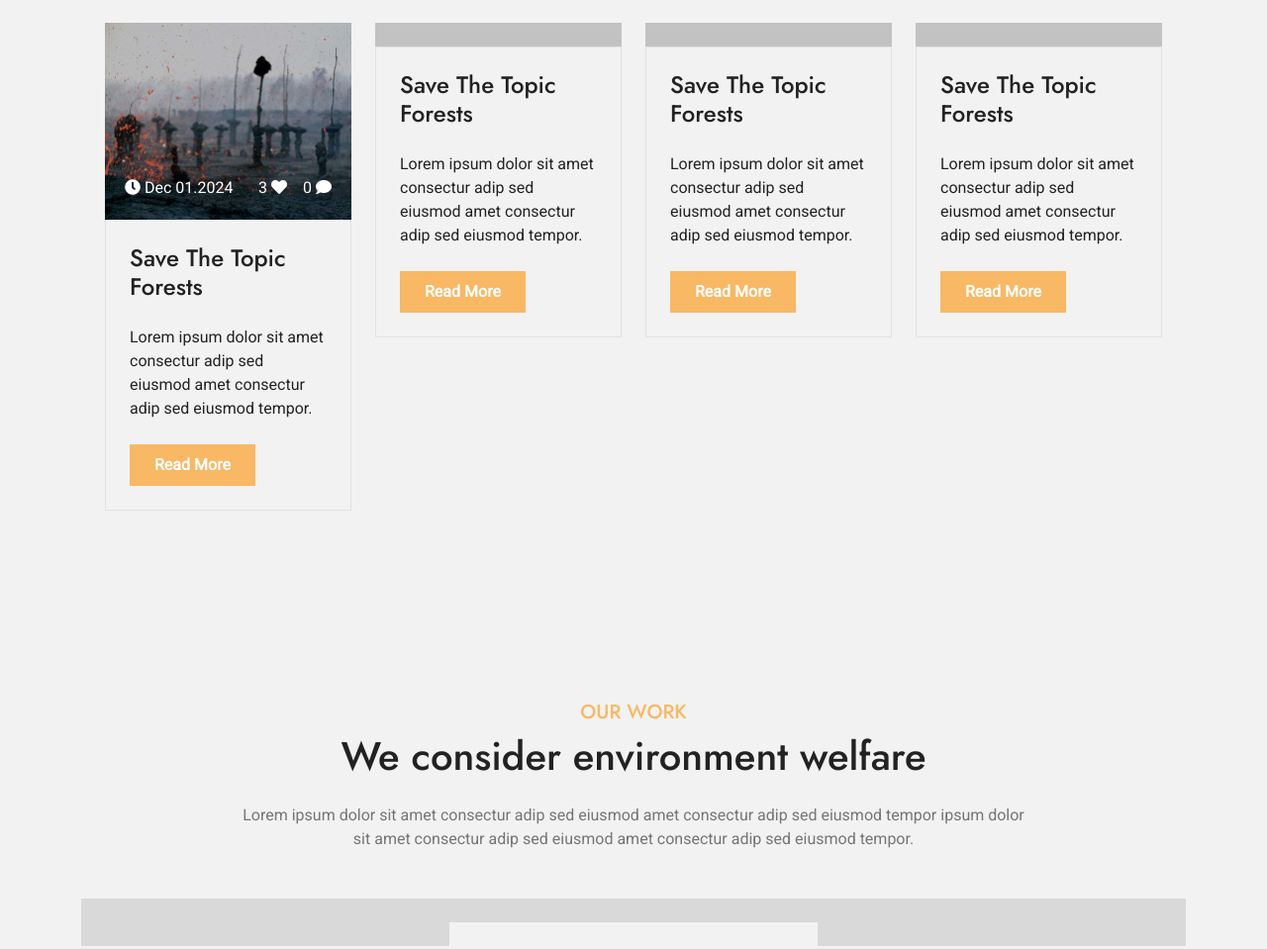
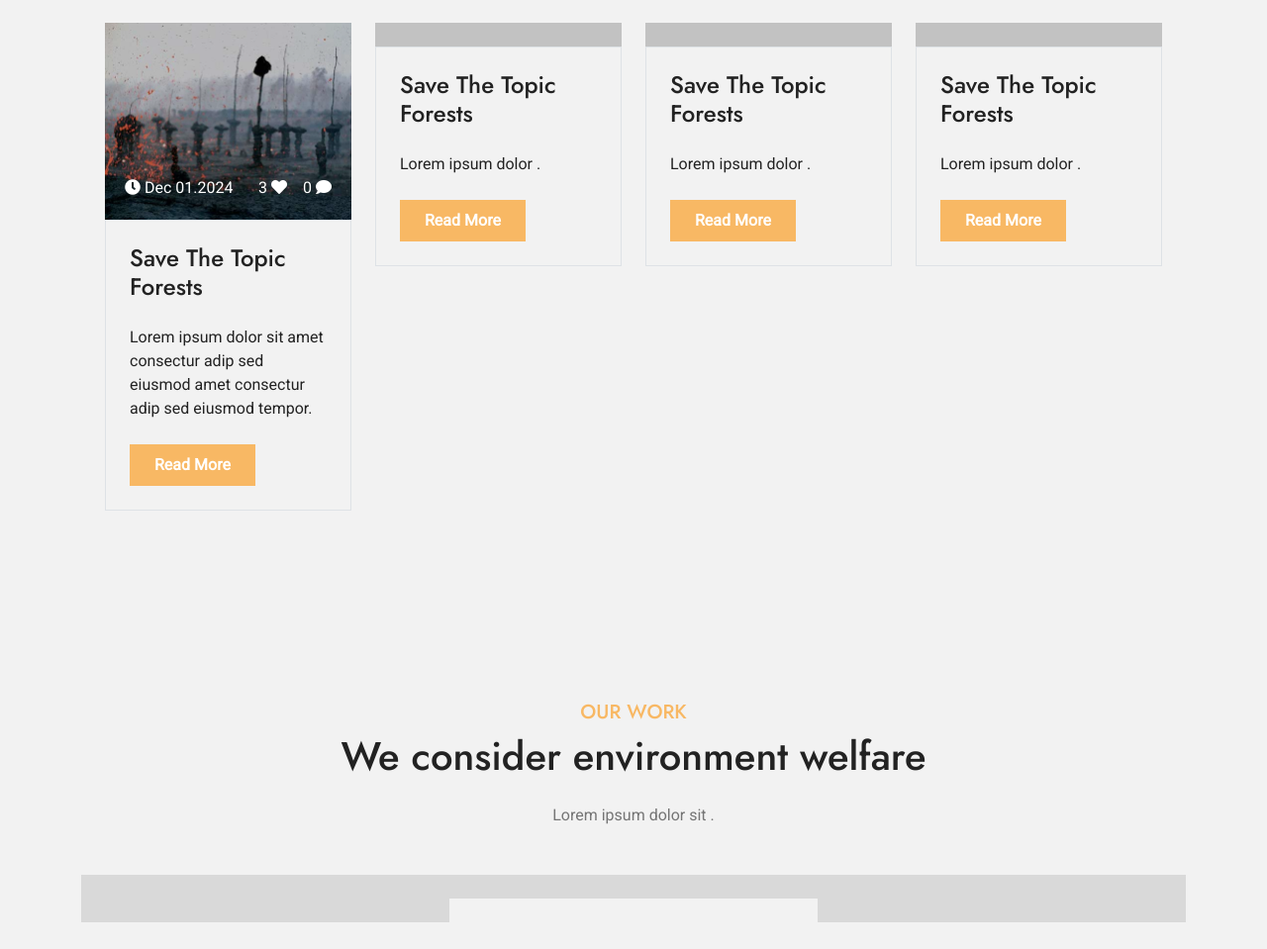
Before and after one commit to SurasakSripan/eSystemPro, a plain HTML site: page index.html in a window 1280 px wide. Shown: the part 6073-7032 px from the top of the page at 99% size. Drawn offline with nearby package versions, Linux system fonts and the light colour scheme.

Commit message:
Update index.html

```diff
--- a/index.html
+++ b/index.html
@@ -794,7 +794,7 @@
                             </div>
                             <div class="text-dark border p-4 ">
                                 <h4 class="mb-4">Save The Topic Forests</h4>
-                                <p class="mb-4">Lorem ipsum dolor sit amet consectur adip sed eiusmod amet consectur adip sed eiusmod tempor.</p>
+                                <p class="mb-4">Lorem ipsum dolor .</p>
                                 <a class="btn-hover-bg btn btn-primary text-white py-2 px-4" href="#">Read More</a>
                             </div>
                         </div>
@@ -816,7 +816,7 @@
                             </div>
                             <div class="text-dark border p-4 ">
                                 <h4 class="mb-4">Save The Topic Forests</h4>
-                                <p class="mb-4">Lorem ipsum dolor sit amet consectur adip sed eiusmod amet consectur adip sed eiusmod tempor.</p>
+                                <p class="mb-4">Lorem ipsum dolor .</p>
                                 <a class="btn-hover-bg btn btn-primary text-white py-2 px-4" href="#">Read More</a>
                             </div>
                         </div>
@@ -838,7 +838,7 @@
                             </div>
                             <div class="text-dark border p-4 ">
                                 <h4 class="mb-4">Save The Topic Forests</h4>
-                                <p class="mb-4">Lorem ipsum dolor sit amet consectur adip sed eiusmod amet consectur adip sed eiusmod tempor.</p>
+                                <p class="mb-4">Lorem ipsum dolor .</p>
                                 <a class="btn-hover-bg btn btn-primary text-white py-2 px-4" href="#">Read More</a>
                             </div>
                         </div>
@@ -854,7 +854,7 @@
             <div class="text-center mx-auto pb-5" style="max-width: 800px;">
                 <h5 class="text-uppercase text-primary">Our work</h5>
                 <h1 class="mb-4">We consider environment welfare</h1>
-                <p class="mb-0">Lorem ipsum dolor sit amet consectur adip sed eiusmod amet consectur adip sed eiusmod tempor ipsum dolor sit amet consectur adip sed eiusmod amet consectur adip sed eiusmod tempor.</p>
+                <p class="mb-0">Lorem ipsum dolor sit .</p>
             </div>
             <div class="row g-0">
                 <div class="col-lg-4">
@@ -1134,4 +1134,5 @@
 
     </body>
 
+
 </html>
```
